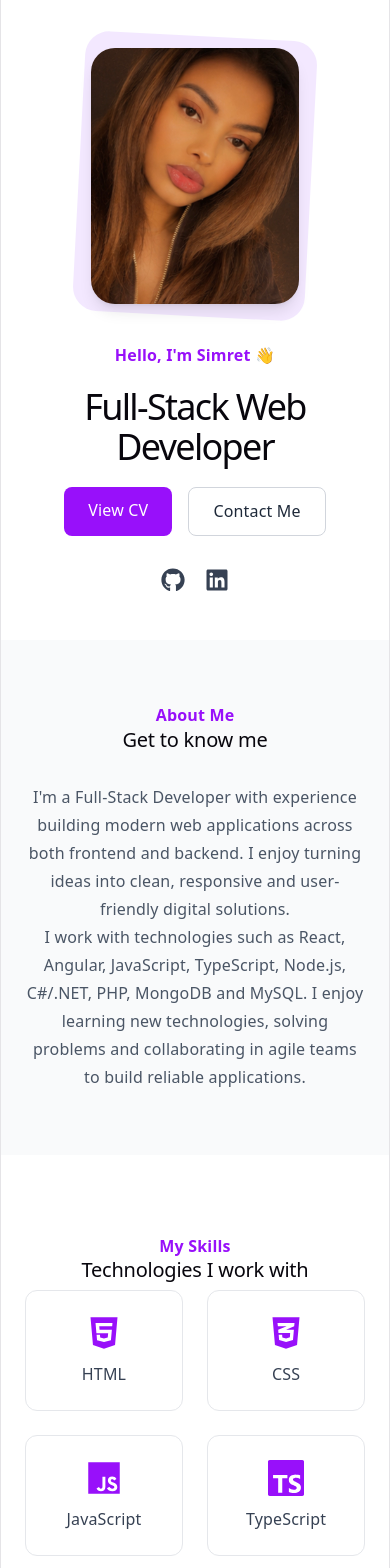
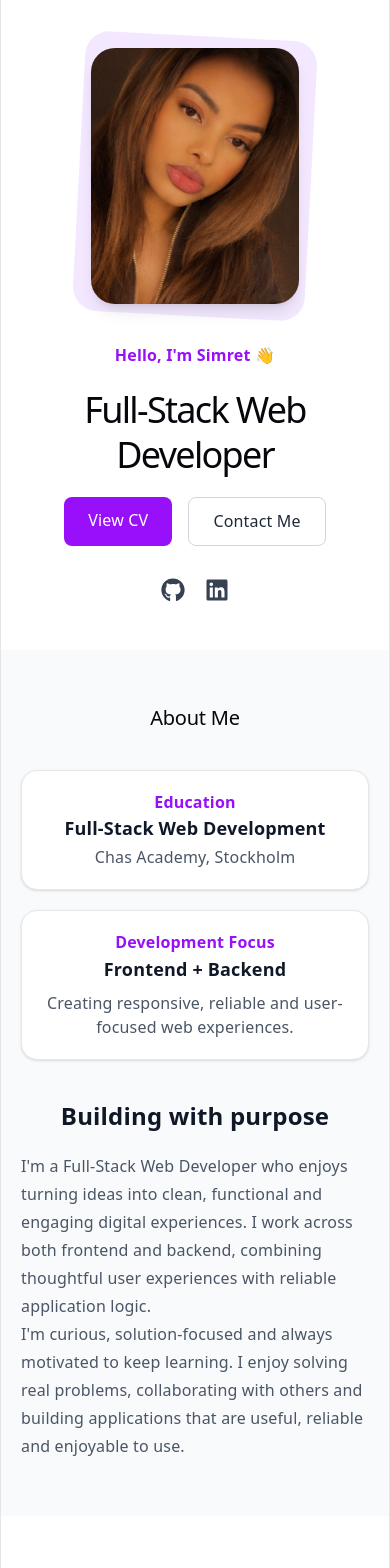
Before and after one commit to SimretN/simret-portfolio, a React (Vite) app: page / in a window 390 px wide. Shown: the top 1568 px of the page. Built offline with nearby package versions, Linux system fonts and the light colour scheme.

Commit message:
Improving responsive hero and about section

```diff
--- a/src/components/About.jsx
+++ b/src/components/About.jsx
@@ -1,28 +1,65 @@
 function About() {
   return (
-    <section id="about" className="px-6 py-16 md:py-20 bg-gray-50">
+    <section id="about" className="bg-gray-50 px-5 sm:px-6 py-14 md:py-16">
       <div className="max-w-5xl mx-auto">
-        <div className="text-center mb-8 md:mb-10">
-          <p className="text-purple-600 font-semibold mb-2">About Me</p>
-
+        {/* Section Heading */}
+        <div className="text-center mb-10 md:mb-12">
           <h2 className="text-3xl md:text-4xl font-bold text-gray-900">
-            Get to know me
+            About Me
           </h2>
         </div>
 
-        <div className="max-w-3xl mx-auto text-center">
-          <p className="text-base md:text-lg text-gray-600 leading-7 md:leading-8">
-            I'm a Full-Stack Developer with experience building modern web
-            applications across both frontend and backend. I enjoy turning ideas
-            into clean, responsive and user-friendly digital solutions.
-          </p>
+        {/* About Content */}
+        <div className="grid md:grid-cols-2 gap-10 md:gap-14 items-center">
+          {/* Left Side - Cards */}
+          <div className="grid gap-5">
+            {/* Education Card */}
+            <div className="bg-white border border-gray-200 rounded-2xl p-5 sm:p-6 shadow-sm text-center">
+              <p className="text-purple-600 font-semibold mb-2">Education</p>
 
-          <p className="text-base md:text-lg text-gray-600 leading-7 md:leading-8 mt-5">
-            I work with technologies such as React, Angular, JavaScript,
-            TypeScript, Node.js, C#/.NET, PHP, MongoDB and MySQL. I enjoy
-            learning new technologies, solving problems and collaborating in
-            agile teams to build reliable applications.
-          </p>
+              <h3 className="text-lg sm:text-xl font-bold text-gray-900 mb-1">
+                Full-Stack Web Development
+              </h3>
+
+              <p className="text-gray-600">Chas Academy, Stockholm</p>
+            </div>
+
+            {/* Development Focus Card */}
+            <div className="bg-white border border-gray-200 rounded-2xl p-5 sm:p-6 shadow-sm text-center">
+              <p className="text-purple-600 font-semibold mb-2">
+                Development Focus
+              </p>
+
+              <h3 className="text-lg sm:text-xl font-bold text-gray-900 mb-2">
+                Frontend + Backend
+              </h3>
+
+              <p className="text-gray-600 leading-6">
+                Creating responsive, reliable and user-focused web experiences.
+              </p>
+            </div>
+          </div>
+
+          {/* Right Side - About Text */}
+          <div className="w-full max-w-xl mx-auto md:mx-0 md:pl-4 text-left">
+            <h3 className="text-2xl md:text-3xl font-bold text-gray-900 mb-5 text-center md:text-left">
+              Building with purpose
+            </h3>
+
+            <p className="text-gray-600 text-base leading-7 mb-4">
+              I'm a Full-Stack Web Developer who enjoys turning ideas into
+              clean, functional and engaging digital experiences. I work across
+              both frontend and backend, combining thoughtful user experiences
+              with reliable application logic.
+            </p>
+
+            <p className="text-gray-600 text-base leading-7">
+              I'm curious, solution-focused and always motivated to keep
+              learning. I enjoy solving real problems, collaborating with others
+              and building applications that are useful, reliable and enjoyable
+              to use.
+            </p>
+          </div>
         </div>
       </div>
     </section>
--- a/src/components/Hero.jsx
+++ b/src/components/Hero.jsx
@@ -3,15 +3,16 @@ import profileImage from "../assets/profile/simret-profile.jpg";
 
 function Hero() {
   return (
-    <section id="home" className="px-6 py-12 md:py-16">
+    <section id="home" className="px-5 sm:px-6 py-12 md:py-16">
       <div className="max-w-6xl mx-auto flex flex-col-reverse md:flex-row items-center justify-between gap-10 md:gap-12">
-        {/* Left side - Text */}
-        <div className="md:w-[58%] text-center md:text-left">
+
+        {/* Left Side - Text */}
+        <div className="w-full md:w-[58%] text-center md:text-left min-w-0">
           <p className="text-purple-600 font-semibold mb-4">
             Hello, I'm Simret 👋
           </p>
 
-          <h1 className="text-4xl md:text-5xl lg:text-5xl xl:text-6xl font-bold text-gray-900 mb-8 md:whitespace-nowrap">
+          <h1 className="text-3xl sm:text-4xl md:text-5xl lg:text-5xl xl:text-6xl font-bold text-gray-900 mb-8 leading-tight md:whitespace-nowrap">
             Full-Stack Web Developer
           </h1>
 
@@ -58,10 +59,9 @@ function Hero() {
           </div>
         </div>
 
-        {/* Right side - Profile Picture */}
-        <div className="md:w-[42%] flex justify-center">
+        {/* Right Side - Profile Picture */}
+        <div className="w-full md:w-[42%] flex justify-center">
           <div className="relative">
-            {/* Purple background decoration */}
             <div className="absolute -inset-3 bg-purple-100 rounded-3xl rotate-3"></div>
 
             <img
@@ -80,6 +80,7 @@ function Hero() {
             />
           </div>
         </div>
+
       </div>
     </section>
   );
```
